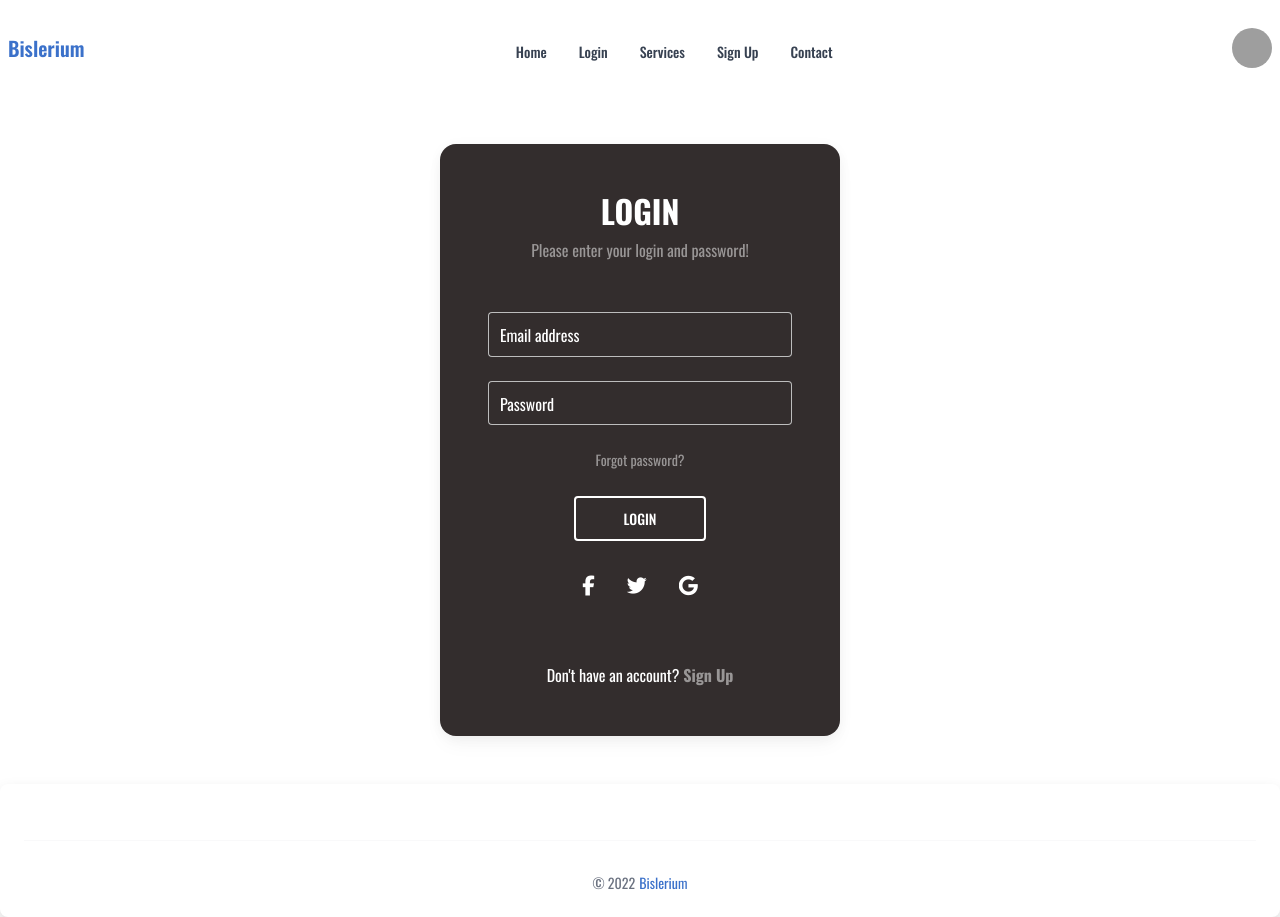
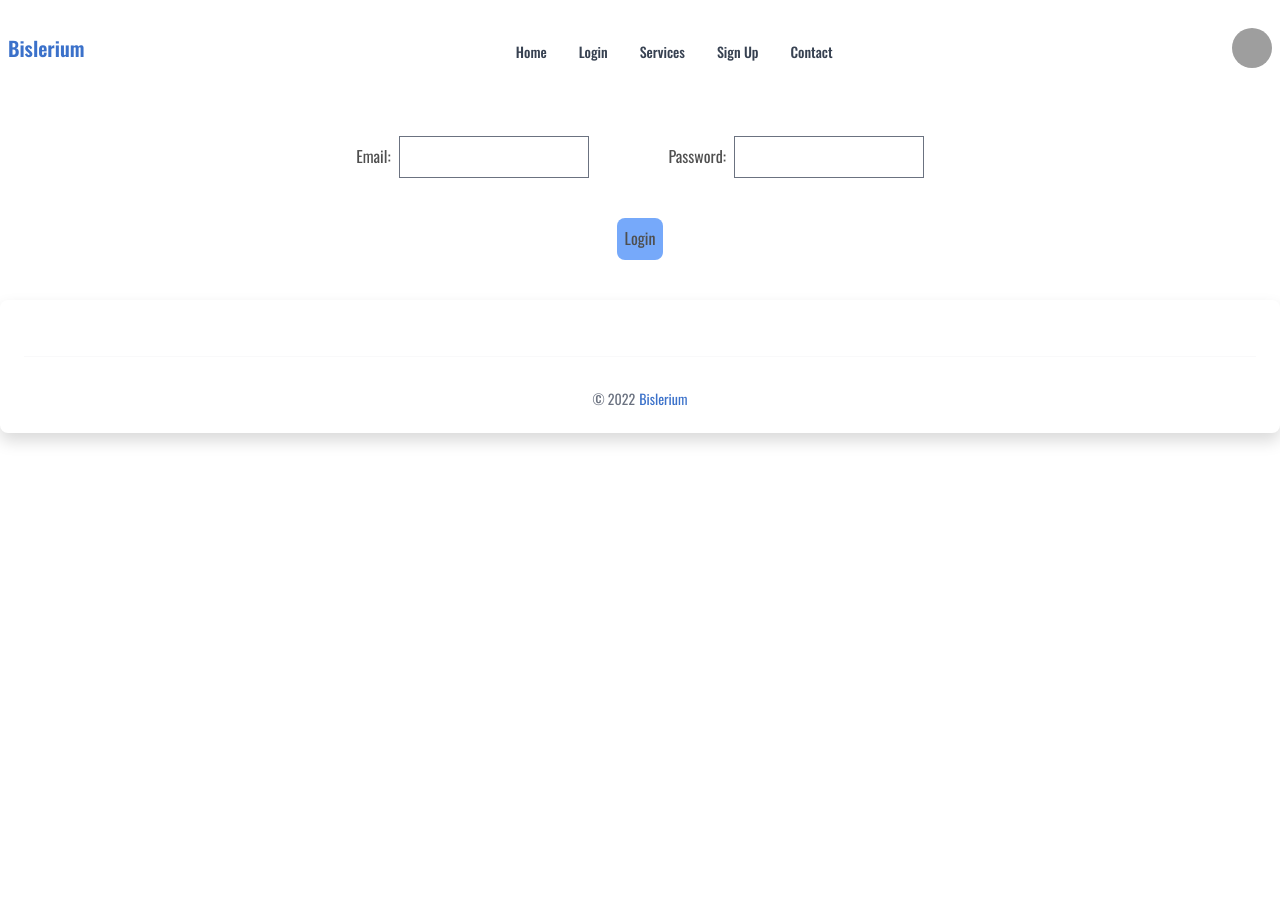
Before and after one commit to Utsav-AD/bisleriumreact, a React (Create React App) app: page /page in a window 1280 px wide. After the commit the page ends 800 px from the top, so only its background shows below. Built offline with nearby package versions, Linux system fonts and the light colour scheme; grey boxes are pictures that could not be loaded.

Commit message:
login updated

```diff
--- a/src/components/login/page.jsx
+++ b/src/components/login/page.jsx
@@ -1,100 +1,78 @@
-import React from "react";
-import {
-  MDBBtn,
-  MDBContainer,
-  MDBRow,
-  MDBCol,
-  MDBCard,
-  MDBCardBody,
-  MDBInput,
-  MDBIcon,
-} from "mdb-react-ui-kit";
-import "../login/login.css";
+import React, { useState } from "react";
+import axios from "axios";
 
-function LoginComp() {
+function LoginComponent() {
+  const [loginFormData, setLoginFormData] = useState({
+    email: "",
+    password: ""
+  });
+
+  const handleChange = (e) => {
+    setLoginFormData({ ...loginFormData, [e.target.name]: e.target.value });
+  };
+
+  const loginUser = async () => {
+    console.log("Attempting to log in");
+    const url = "https://localhost:7241/api/User/Login";
+    try {
+      const response = await axios.post(url, loginFormData);
+      const data = response.data;
+      console.log("Response:", data);
+
+      if (response.status === 200 && data.isSuccess) {
+        console.log("Login successful:", data);
+        localStorage.setItem("token", data.result.token);
+        alert("You are logged in!");
+      } else {
+        console.error("Login failed:", data.result.message);
+        alert("Failed to log in: " + data.result.message);
+      }
+    } catch (error) {
+      console.error("Login error:", error.response ? error.response.data : error.message);
+      alert("An error occurred during login. Please try again.");
+    }
+  };
+
+  const handleSubmit = (e) => {
+    e.preventDefault();
+    loginUser();
+  };
+
   return (
-    <MDBContainer fluid>
-      <MDBRow className="d-flex justify-content-center align-items-center h-100">
-        <MDBCol col="12">
-          <MDBCard
-            className="bg-dark text-white my-5 mx-auto"
-            style={{ borderRadius: "1rem", maxWidth: "400px" }}
-          >
-            <MDBCardBody className="p-5 d-flex flex-column align-items-center mx-auto w-100">
-              <h2 className="fw-bold mb-2 text-uppercase">Login</h2>
-              <p className="text-white-50 mb-5">
-                Please enter your login and password!
-              </p>
-
-              <MDBInput
-                wrapperClass="mb-4 mx-5 w-100"
-                labelClass="text-white"
-                label="Email address"
-                id="formControlLg"
+    <div className="w-10/12 mx-auto py-10">
+      <form onSubmit={handleSubmit} className="flex flex-col gap-y-10">
+        <div className="flex flex-row justify-center gap-x-20">
+          <div className="flex flex-row gap-2 items-center">
+            <label htmlFor="email">Email:</label>
+            <input
               type="email"
-                size="lg"
+              id="email"
+              name="email"
+              value={loginFormData.email}
+              onChange={handleChange}
+              required
             />
-              <MDBInput
-                wrapperClass="mb-4 mx-5 w-100"
-                labelClass="text-white"
-                label="Password"
-                id="formControlLg"
+          </div>
+          <div className="flex flex-row gap-2 items-center">
+            <label htmlFor="password">Password:</label>
+            <input
               type="password"
-                size="lg"
+              id="password"
+              name="password"
+              value={loginFormData.password}
+              onChange={handleChange}
+              required
             />
-
-              <p className="small mb-3 pb-lg-2">
-                <a class="text-white-50" href="#!">
-                  Forgot password?
-                </a>
-              </p>
-              <MDBBtn outline className="mx-2 px-5" color="white" size="lg">
+          </div>
+        </div>
+        <div className="flex flex-row justify-center mx-auto">
+          <button type="submit" className="bg-blue-400 p-2 rounded-lg hover:text-white hover:transition-all">
             Login
-              </MDBBtn>
-
-              <div className="d-flex flex-row mt-3 mb-5">
-                <MDBBtn
-                  tag="a"
-                  color="none"
-                  className="m-3"
-                  style={{ color: "white" }}
-                >
-                  <MDBIcon fab icon="facebook-f" size="lg" />
-                </MDBBtn>
-
-                <MDBBtn
-                  tag="a"
-                  color="none"
-                  className="m-3"
-                  style={{ color: "white" }}
-                >
-                  <MDBIcon fab icon="twitter" size="lg" />
-                </MDBBtn>
-
-                <MDBBtn
-                  tag="a"
-                  color="none"
-                  className="m-3"
-                  style={{ color: "white" }}
-                >
-                  <MDBIcon fab icon="google" size="lg" />
-                </MDBBtn>
+          </button>
         </div>
-
-              <div>
-                <p className="mb-0">
-                  Don't have an account?{" "}
-                  <a href="#!" class="text-white-50 fw-bold">
-                    Sign Up
-                  </a>
-                </p>
+      </form>
     </div>
-            </MDBCardBody>
-          </MDBCard>
-        </MDBCol>
-      </MDBRow>
-    </MDBContainer>
   );
 }
 
-export default LoginComp;
+export default LoginComponent;
--- a/src/context/appContext.js
+++ b/src/context/appContext.js
@@ -5,8 +5,16 @@ export const AppContext = createContext();
 
 function AppContextProvider(props){
     const {user, setUser} = useState();
-    const loginUser = (email, password) => {
-
+    const loginUser = async(email, password) => {
+        let userData={
+            email, password
+        }
+        try{
+            const response = await axios.post("https://localhost:7241/api/User/Login", userData);
+            return response;
+        } catch(err){
+            console.log(err);
+        }
     }
 
     const registerUser = async (firstName, lastName, phoneNumber, email, password ,confirmPassword, role) => {
```
Lines whose indentation alone changed are shown as unchanged.
